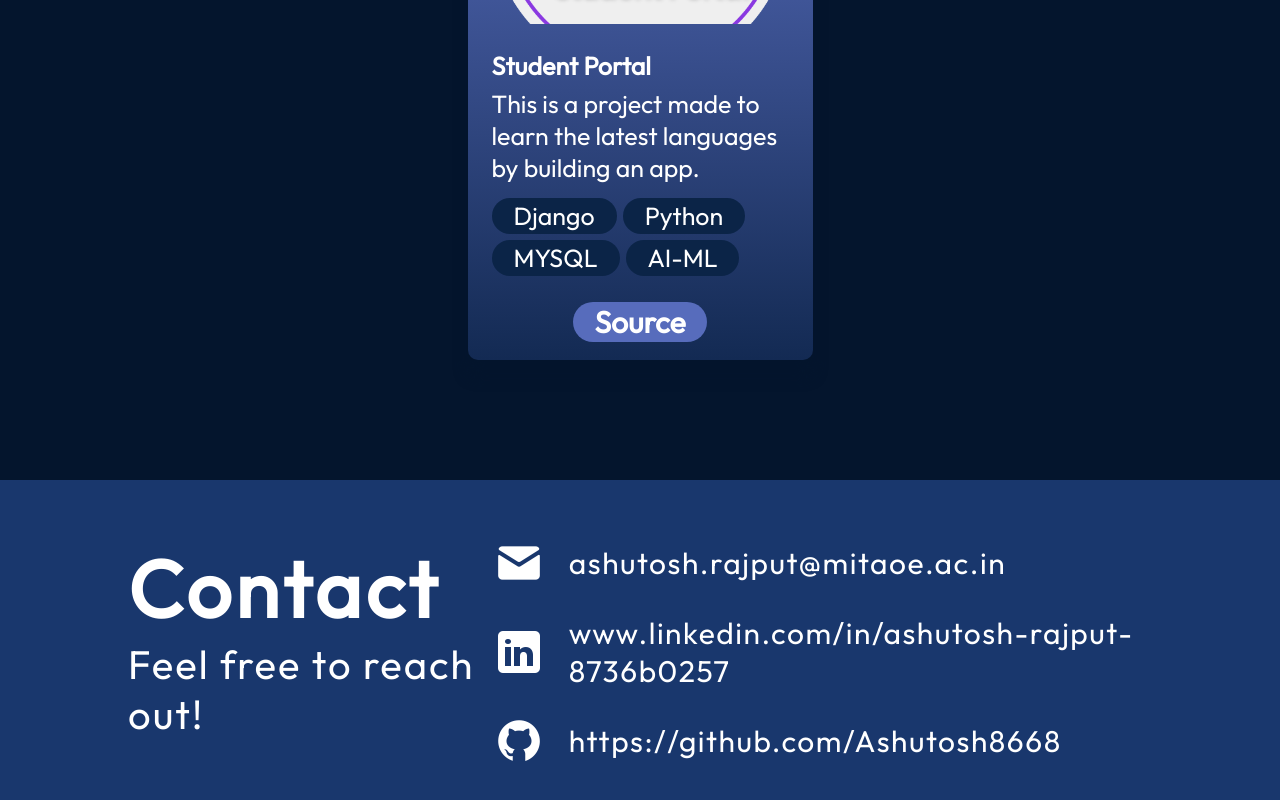
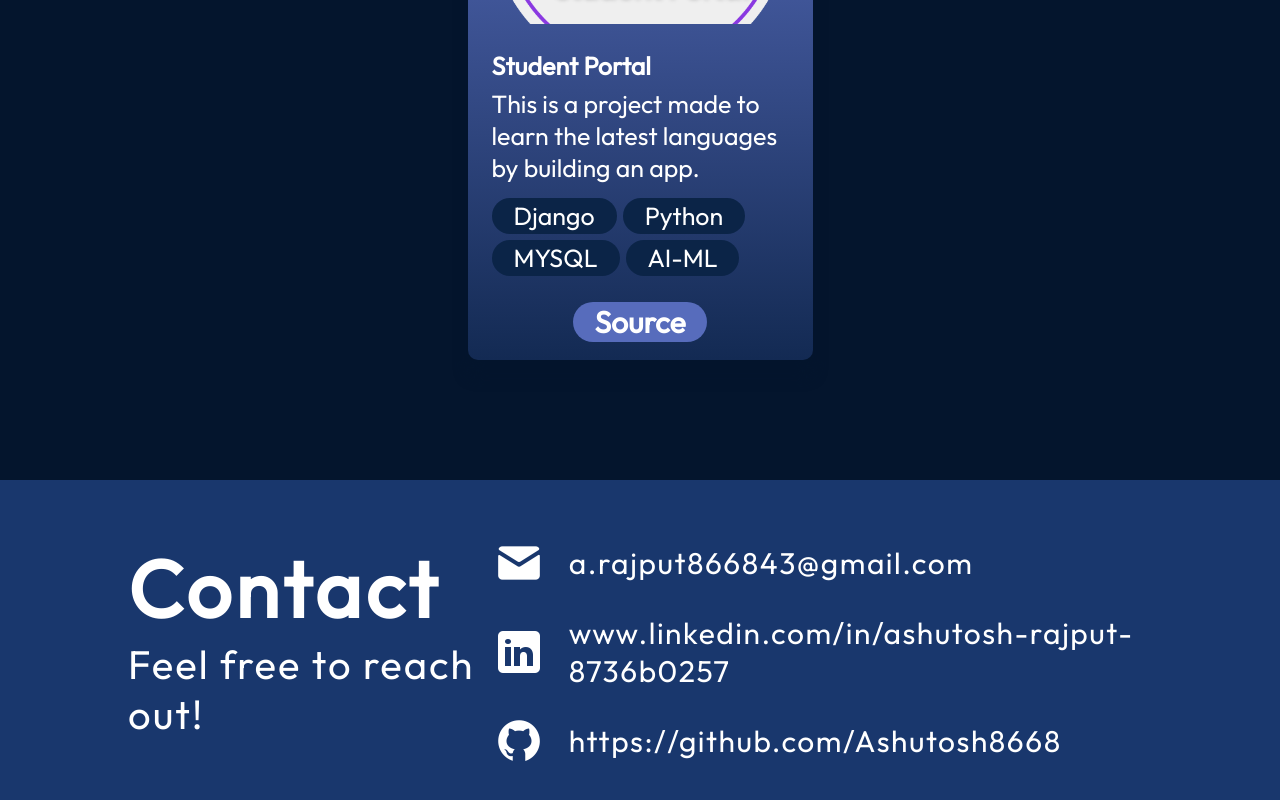
Before and after one commit to Ashutosh8668/MyPortfolio, a React (Vite) app: page / in a window 1280 px wide. Shown: the part 3676-4476 px from the top of the page. Built offline with nearby package versions, Linux system fonts and the light colour scheme.

Commit message:
Update Contact.jsx

```diff
--- a/src/components/Contact/Contact.jsx
+++ b/src/components/Contact/Contact.jsx
@@ -13,7 +13,7 @@ export const Contact = () => {
       <ul className={styles.links}>
         <li className={styles.link}>
           <img src={getImageUrl("contact/emailIcon.png")} alt="Email icon" />
-          <a href="mailto:ashutosh.rajput@mitaoe.ac.in">ashutosh.rajput@mitaoe.ac.in</a>
+          <a href="mailto:ashutosh.rajput@mitaoe.ac.in">a.rajput866843@gmail.com</a>
         </li>
         <li className={styles.link}>
           <img
```
